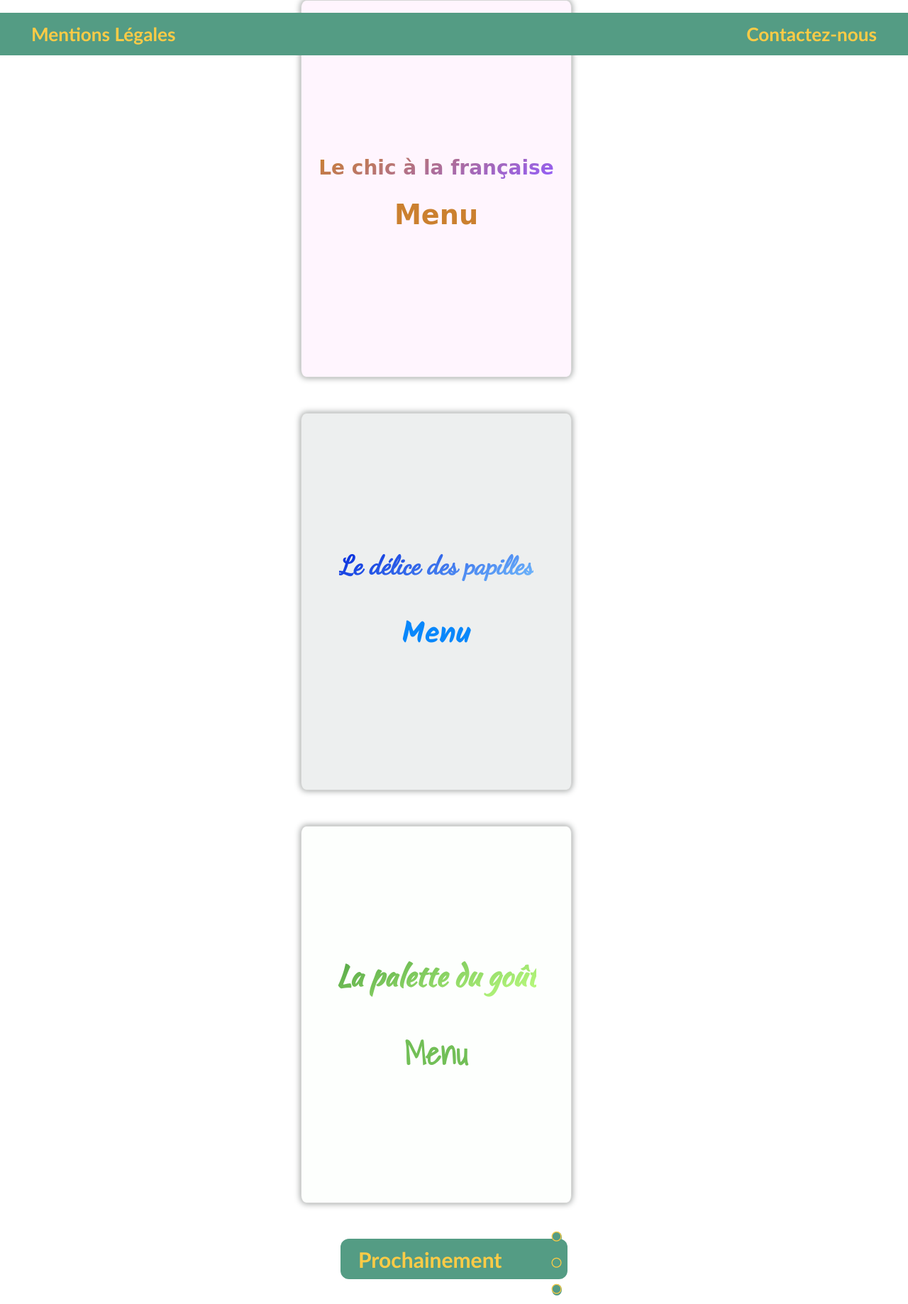
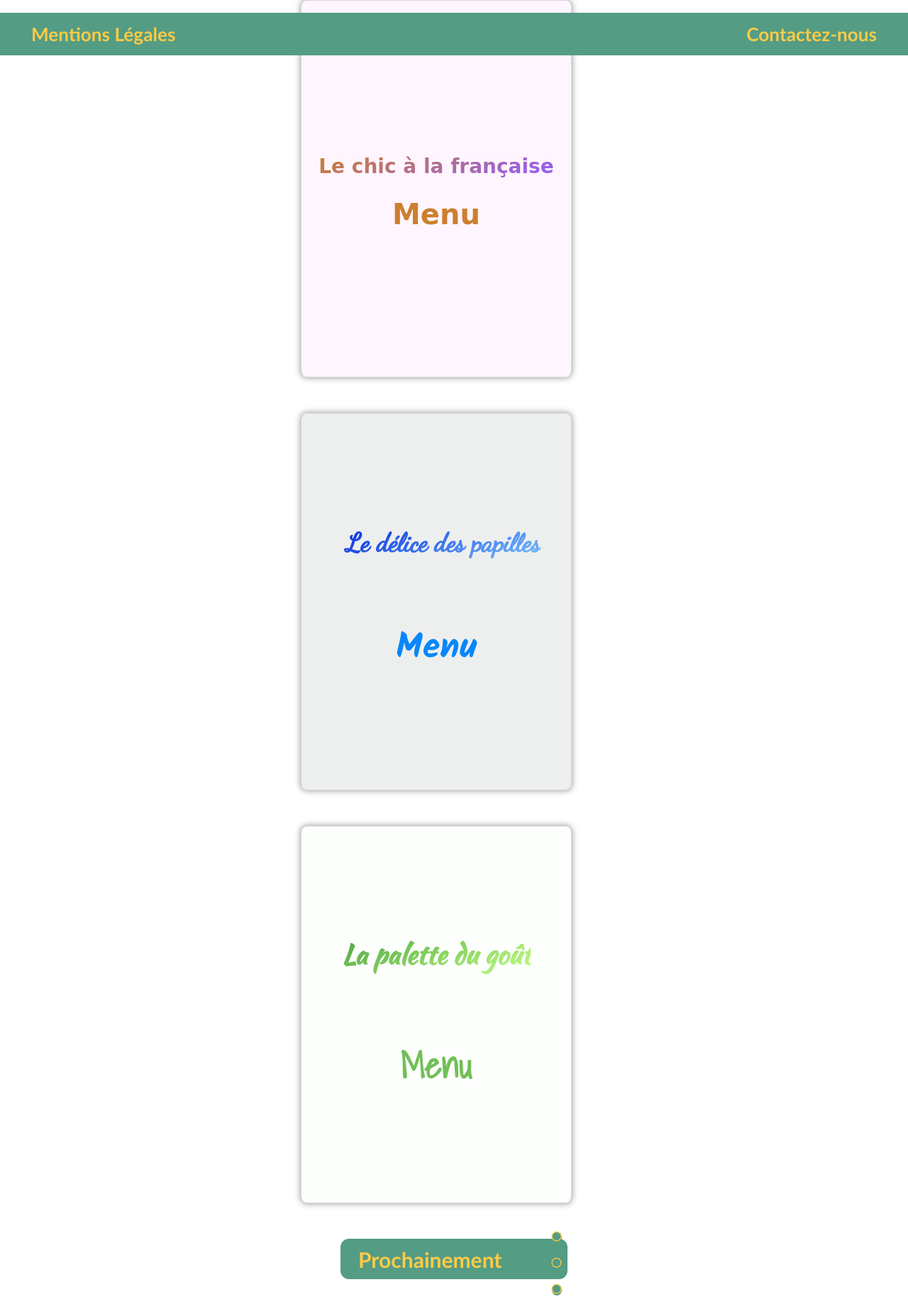
Before and after one commit to C-SAGA/PROJET3, a website: page index.html in a window 1280 px wide. Shown: the part 722-2560 px from the top of the page at 71% size. Drawn offline with Linux system fonts and the light colour scheme; a web font is replaced by a local one.

Commit message:
rectif w3c

```diff
--- a/index.html
+++ b/index.html
@@ -33,29 +33,28 @@
 
 				<div class="page2">
 					<div class="menu">
-						<a href="./Menu2.html">
+						<a href="./Menu2.html"></a>
 						<h2>Le chic à la française</h2>
 						<h3>Menu</h3>
 					</div>
-					</a>
 				</div>
 
 				<div class="page3">
 					<div class="menu">
-						<a href="./Menu3.html">
-						<h2>Le délice des papilles</h2>
+						<a href="./Menu3.html">	</a>
+						<h2> &nbsp; Le délice des papilles</h2>
 						<h3>Menu</h3>
 					</div>
-					</a>
+
 				</div>
 
 				<div class="page4">
 					<div class="menu">
-						<a href="./Menu4.html">
+						<a href="./Menu4.html"></a>
 						<h2>La palette du goût</h2>
 						<h3>Menu</h3>
 					</div>
-					</a>
+
 				</div>
 			</div>
 		</nav>
@@ -80,8 +79,8 @@
 		<footer>
 			<section class="footer2">
 					<div id="footer_left">
-						<a href="Mentions_legales.html">
-					<p><h3>Mentions Légales</h3></p></a>
+						<a href="Mentions_legales.html"></a>
+					<p><h3>Mentions Légales</h3></p>
 					</div>
 					<div id="footer_right">
 						<a href="mailto:adresse@serveur.com">
--- a/sass/stylescss.scss
+++ b/sass/stylescss.scss
@@ -160,7 +160,7 @@ main{
 	@include flex2;
 	font-family: "devonshire", cursive;
 	margin-top: 50px;
-	font-size: 2em;
+
 }
 
 nav .menu a{
@@ -193,7 +193,7 @@ nav .menu a{
 	display: block;
 	@include block;
 	font-weight: bold;
-	font-size: 1.8em;
+	font-size: 2.5em;
 }
 
 .fas{
@@ -224,7 +224,8 @@ nav .menu a{
 	color:#cb802f;
 	font-family: "Croissant One", cursive;
 	@include block;
-	font-size: 1.8em;
+	font-size: 2em;
+
 }
 
 .page3{
@@ -247,7 +248,7 @@ nav .menu a{
 .page3 h3{
 	font-family: "kalam", 'Trebuchet MS', 'Lucida Sans Unicode', 'Lucida Grande', 'Lucida Sans', Arial, sans-serif;
 	color: #0887fb;
-	font-size: 2em;
+	font-size: 2.5em;
 }
 
 .page4{
@@ -267,10 +268,10 @@ nav .menu a{
 }
 
 .page4 h3{
-	font-size: 2.1em;
 	font-family: 'Shadows Into Light', cursive;
 	font-weight: bold;
 	color: #72bf57;
+	font-size: 2.5em;
 }
 
 nav a{
@@ -494,7 +495,6 @@ nav{
 	color: #c67412;
 }
 
-
 .tarif2{
 	@include tarif;
 	color: #a56799;
@@ -515,14 +515,10 @@ nav{
 	color: #a56799;
 }
 
-
 .Designation3{
 	@include Designation;
 	color: #6e4ccc;
 }
-
-
-
 
 .fin_de_page{
 	display: flex;
```
Also changed, not shown: css/stylemenu.css, 1 other file.
